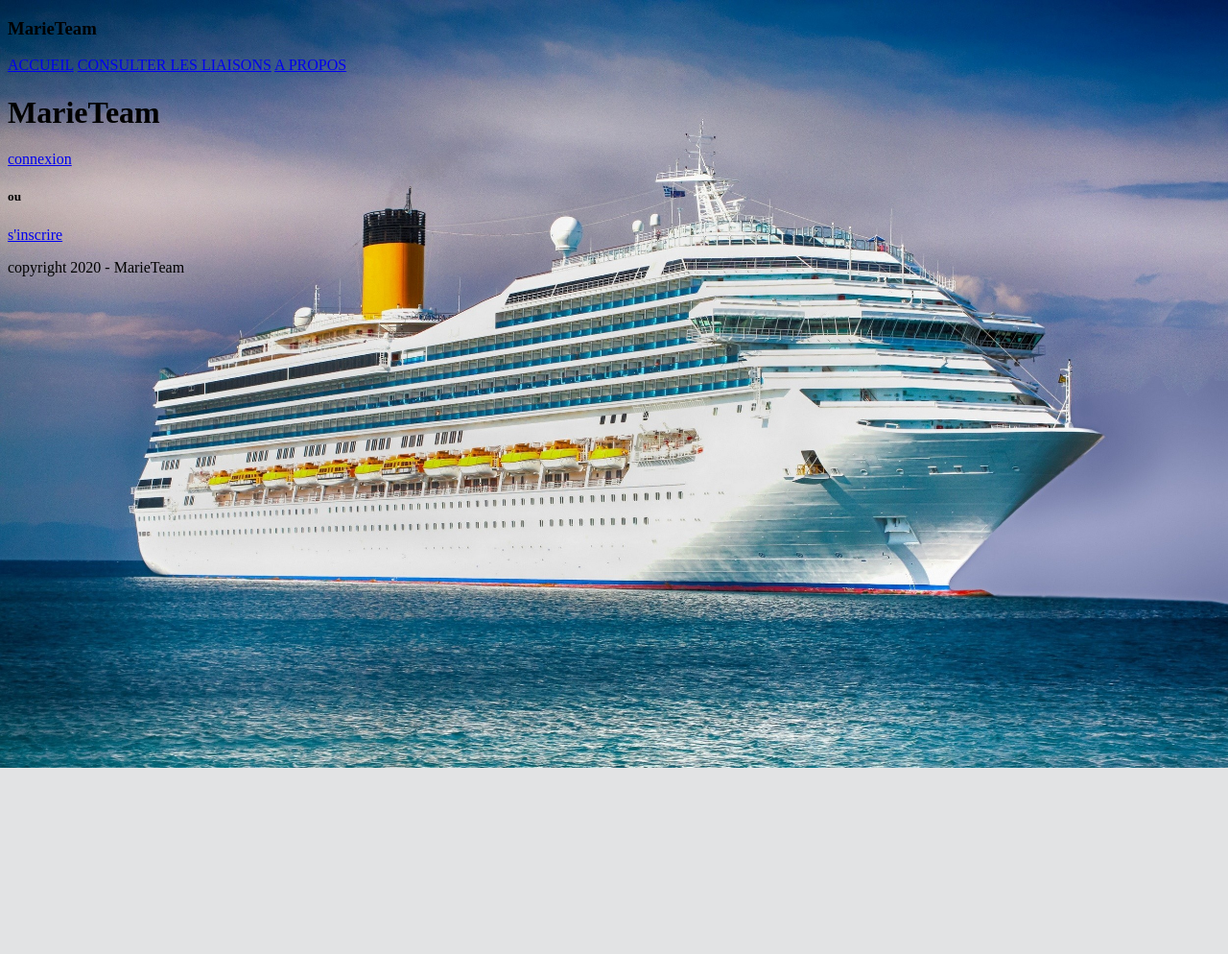
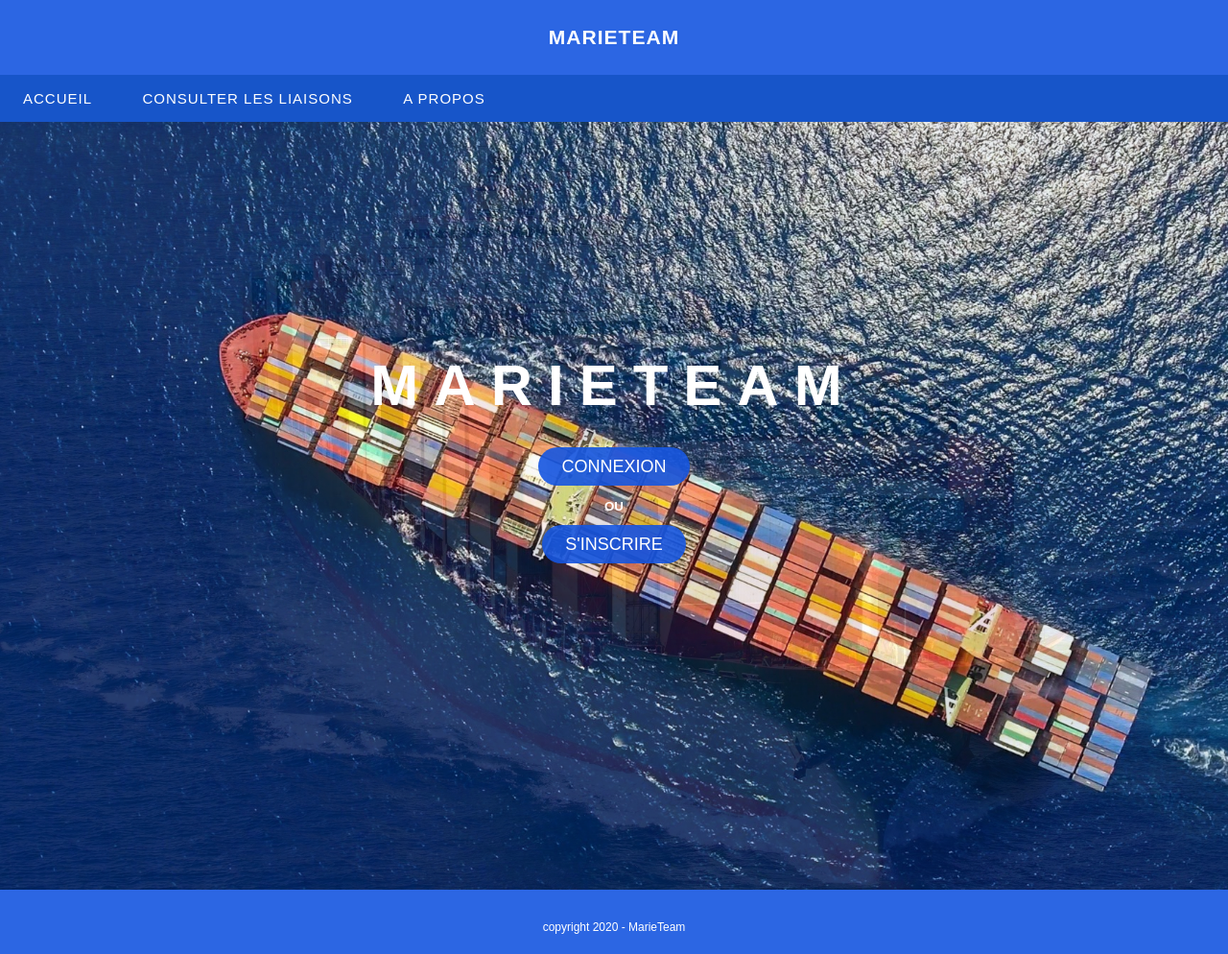
Before and after one commit to Nexumas/2SIO_SLAM-Marieteam-app-web, a PHP site: page /Accueil.php in a window 1280 px wide. Shown: the whole page at 96% size. Before the commit the page ends 800 px from the top, so only its background shows below. Run offline with PHP 8.4, Linux system fonts and the light colour scheme.

Commit message:
Commit 2020-11-30 2
Oups, le css est réparé !

```diff
--- a/css/style.css
+++ b/css/style.css
@@ -1,9 +1,139 @@
 
-body{
-    background: url('imgs/background.jpg');
+body, html{
+
+    padding: 0px;
+    margin: 0px;
+    width: 100%;
+    height: 100%;
+    font-family: sans-serif;
+
+}
+
+.header{
+    background: rgba(22, 86, 224, 0.9);
+    padding: 6px 24px;
+    text-align: center;
+    color: white;
+    margin: 0px;
+    letter-spacing: 1px;
+    font: caption;
+    font-size: 18px;
+    text-transform: uppercase;
+}
+
+.header a{
+    float: right;
+    color: white;
+    letter-spacing: 1px;
+    font: caption;
+    font-size: 18px;
+    text-transform: uppercase;
+}
+
+.menu{
+    position: sticky;
+    z-index: 1;
+    top: 0px;
+    background-color: rgb(23, 85, 201);
+    margin: 0px;
+    overflow: hidden;
+}
+
+.menu a{
+    font: menu;
+    text-decoration: none;
+    font-size: 15px;
+    letter-spacing: 1px;
+    box-sizing: border-box;
+    display: inline-block;
+    color: white;
+    text-align: center;
+    padding: 16px 24px;
+}
+
+.menu a:hover{
+    background: lightblue;
+    color: black;
+
+}
+
+.section-top{
+    z-index: 0;
+    width: 100%;
+    height: 100%;
+    overflow: hidden;
+    position: relative;
+    background-repeat: no-repeat;
     background-size: cover;
-    background-repeat: no-repeat;
+    animation: slide 20s ease-in infinite;
+    /* animation-duration: 20s, 20s, 20s, 20s; */
+}
 
+.content{
+    position: relative;
+    top: 50%;
+    left: 50%;
+    transform: translate(-50%, -95%);
+    text-transform: uppercase;
+    text-align: center;
+}
+
+.content h1{
+    color: white;
+    font-size: 60px;
+    letter-spacing: 16px;
+}
+
+.content a{
+    background: rgba(22, 86, 224, 0.9);
+    padding: 10px 24px;
+    color: white;
+    text-decoration: none;
+    font-size: 18px;
+    border-radius: 20px;
+}
+
+.content h5{
+    color: white;
+}
+
+p{
+    font-size: 20px;
+    padding: 10px;
+    line-height: 35px;
+}
+
+@keyframes slide{
+    0%{
+        background-image: url(../images/1.jpg);
+    }
+    25%{
+        background-image: url(../images/2.jpg);
+    }
+    50%{
+        background-image: url(../images/3.jpg);
+    }
+    75%{
+        background-image: url(../images/4.jpg);
+    }
+    100%{
+        background-image: url(../images/1.jpg);
+    }
+}
+
+.content-bottom{
+    background: rgba(22, 86, 224, 0.9);
+    position: relative;
+    padding: 0px 24px;
+    text-align: justify;
+    overflow: hidden;
+}
+
+.content-bottom p{
+    color: white;
+    text-align: center;
+    font-size: 12px;
+    margin-bottom: auto;
 }
 
 .headform{
@@ -21,7 +151,7 @@ body{
 
 }
 
-form{
+.nform{
 
     width: 40%;
     margin: -80px auto;
```
Also changed, not shown: Accueil.html (added, +7 -0 lines), consultation_des_liaisons.php (+35 -10 lines), consultation_des_traversees.php (+5 -12 lines), server/process.php (+34 -4 lines).
